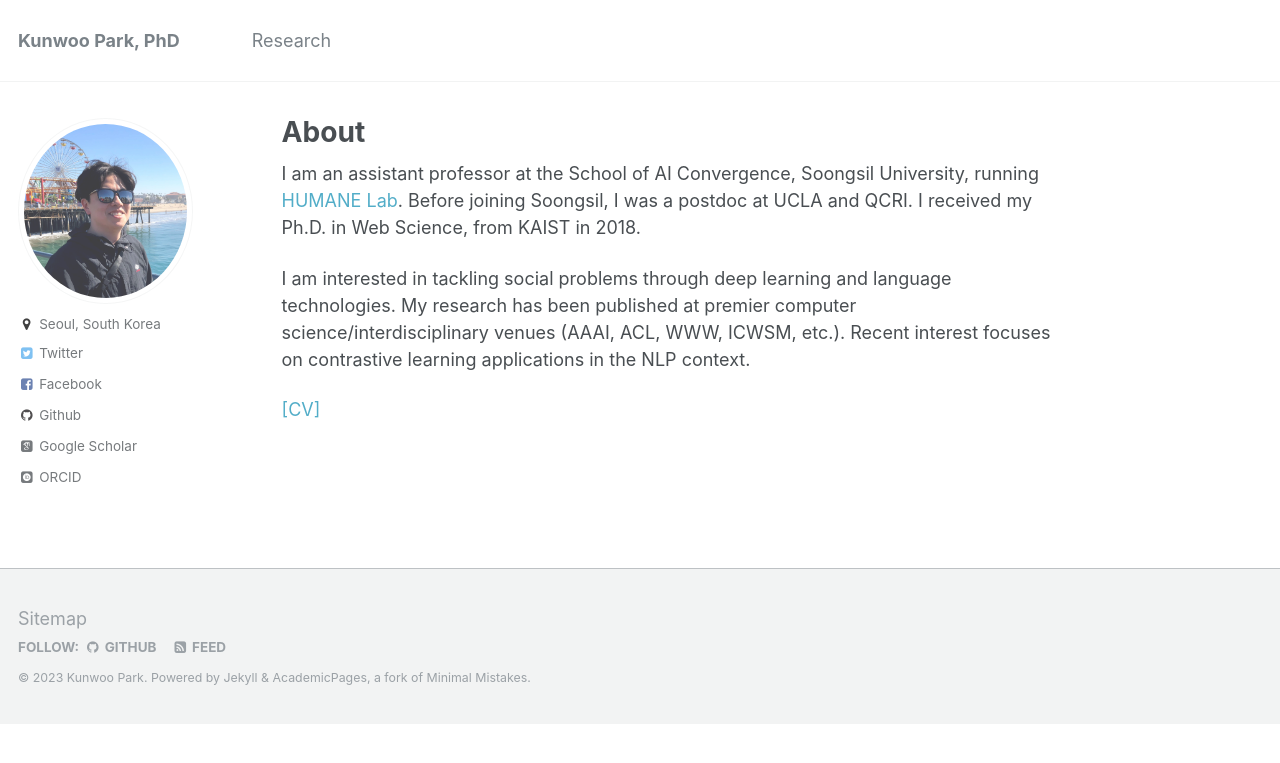
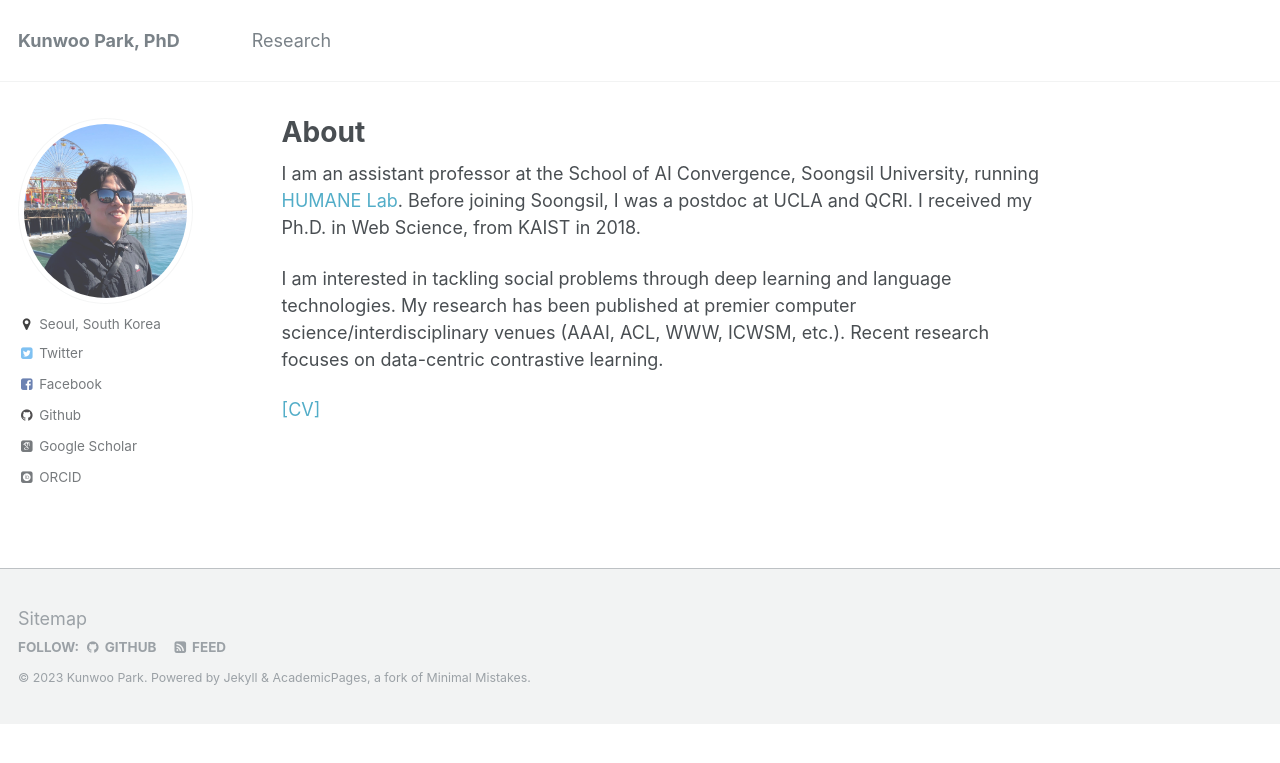
Before and after one commit to bywords/bywords.github.io, a Jekyll site: the page built from _pages/about.md, in a window 1280 px wide. Shown: the top 763 px of the page. Built offline with Jekyll 4.4.1, drawn with Linux system fonts in a browser that asks for light colours; some web fonts are replaced.

Commit message:
Update about.md

```diff
--- a/_pages/about.md
+++ b/_pages/about.md
@@ -10,7 +10,7 @@ redirect_from:
 
 I am an assistant professor at the School of AI Convergence, Soongsil University, running [HUMANE Lab](https://ssu-humane.github.io). Before joining Soongsil, I was a postdoc at UCLA and QCRI. I received my Ph.D. in Web Science, from KAIST in 2018.
 
-I am interested in tackling social problems through deep learning and language technologies. My research has been published at premier computer science/interdisciplinary venues (AAAI, ACL, WWW, ICWSM, etc.). Recent interest focuses on contrastive learning applications in the NLP context.
+I am interested in tackling social problems through deep learning and language technologies. My research has been published at premier computer science/interdisciplinary venues (AAAI, ACL, WWW, ICWSM, etc.). Recent research focuses on data-centric contrastive learning.
 
 [\[CV\]](/files/Kunwoo_CV.pdf)
 
```
